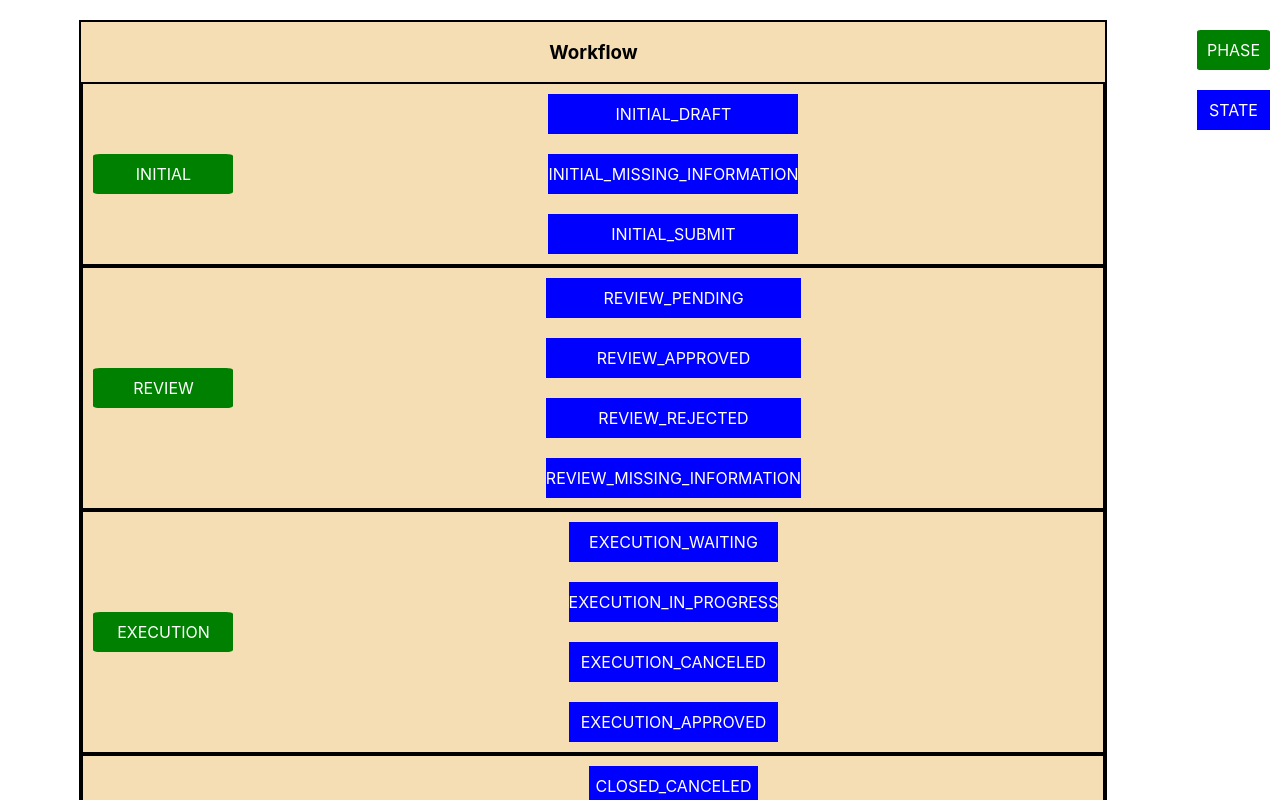
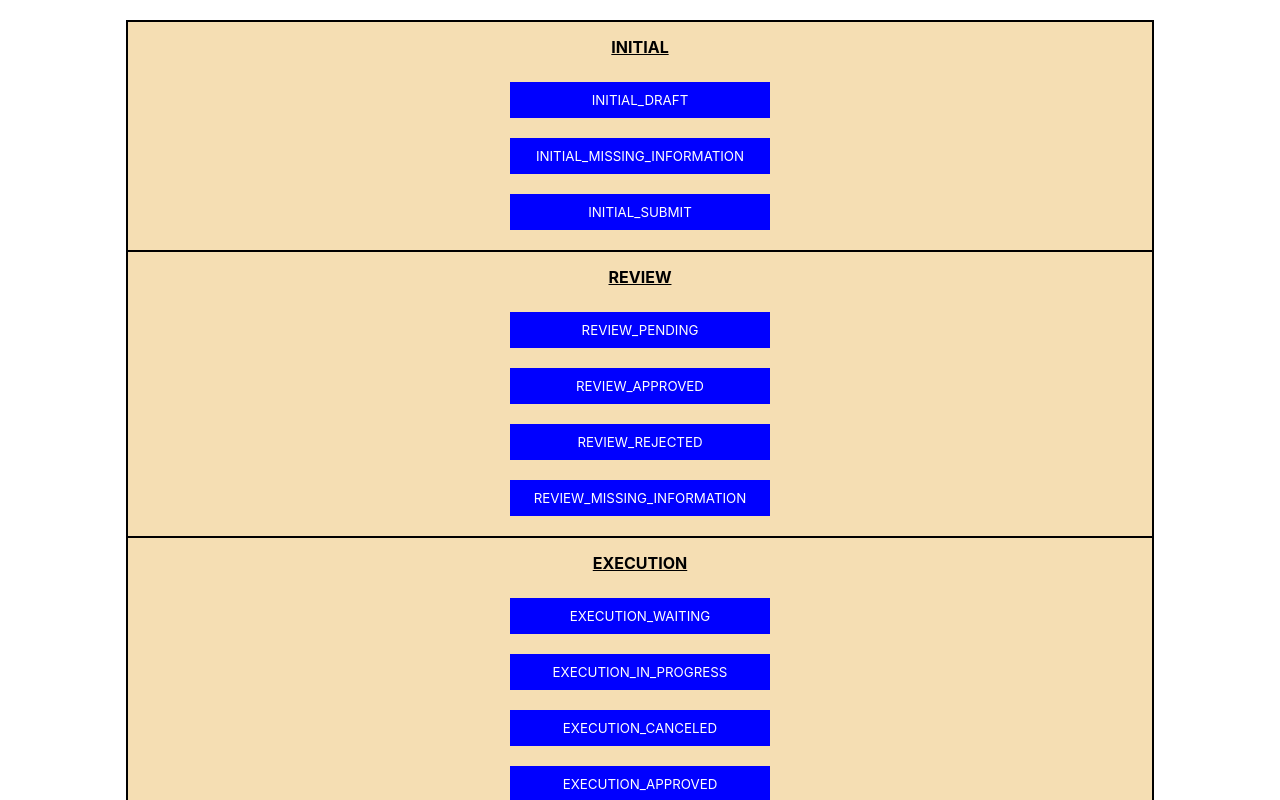
Before and after one commit to FranciscoPontes/workflow-builder, a Next.js app: page / in a window 1280 px wide. Shown: the top 800 px of the page. Built offline with nearby package versions, Linux system fonts and the light colour scheme.

Commit message:
changed UI
Made UI cleaner and more good looking.
Removed the title row.

```diff
--- a/src/components/Layout.tsx
+++ b/src/components/Layout.tsx
@@ -279,7 +279,7 @@ const Layout: React.FC  = () => {
 
     return (<div className={styles.layout}>
                 <WorkflowBox data={workflowData}/>
-                <div id={styles.objectList}>
+                {/* <div id={styles.objectList}>
                     <Phase code={phaseTemplate.code}
                         onClick={() => setShowModal(true)}/>
                     <State code={stateTemplate.code}
@@ -292,7 +292,7 @@ const Layout: React.FC  = () => {
                              description='something'
                              callback={newPhaseHandler}
                              closeHandler={() => setShowModal(false)}
-                />
+                /> */}
             </div>);
 }
 
--- a/src/components/Phase/Phase.module.css
+++ b/src/components/Phase/Phase.module.css
@@ -1,10 +1,12 @@
 .phase {
-    background-color: green;
-    color: white;
-    border-radius: 5%;
+    /* background-color: green; */
+    color: black;
+    font-weight: bold;
+    /* border-radius: 5%; */
     text-align: center;
     /* width: 65%; */
-    padding: 10px;
+    padding: 5px;
     margin: 10px;
     cursor: pointer;
+    text-decoration: underline;
 }
--- a/src/components/State/State.module.css
+++ b/src/components/State/State.module.css
@@ -2,10 +2,15 @@
     background-color: blue;
     color: white;
     text-align: center;
-    /* width: 30%; */
-    padding: 10px 0;
-    margin: 10px;
+    width: 30vh;
+    padding: 10px;
+    margin: 10px 3px;
     cursor: pointer;
+    /* border-radius: 50%; */
+    font-size: smaller;
+    display: flex;
+    align-items: center;
+    justify-content: center;
 }
 
 .notUIState {
--- a/src/components/WorkflowBox/Workflow.module.css
+++ b/src/components/WorkflowBox/Workflow.module.css
@@ -1,6 +1,7 @@
 #box {
     width: 80%;
     border: 2px solid black;
+    border-bottom: none;
     margin: auto;
     min-height: 400px;
     text-align: center;
@@ -10,20 +11,14 @@
 
 .workflowPhases {
     display: flex;
-    /* flex-flow: column; */
+    flex-flow: column;
     align-items: center;
-    border: 2px solid black;
+    /* border-top: 2px solid black; */
+    border-bottom: 2px solid black;
 }
 
 .phase {
-    /* display: flex;
-    flex-flow: row; */
-    position: relative;
-    left: 0%;
-    height: 100%;
-    width: 20vh;
-    /* writing-mode: vertical-rl;
-    text-orientation: mixed; */
+    width: 50%;
 }
 
 .states {
@@ -32,4 +27,5 @@
     margin: auto;
     display: flex;
     flex-flow: column;
+    margin-bottom: 10px;
 }
--- a/src/components/WorkflowBox/WorkflowBox.tsx
+++ b/src/components/WorkflowBox/WorkflowBox.tsx
@@ -18,7 +18,6 @@ export const WorkflowBox = ({data} : workflowProps) => {
 
     return (
         <div id={styles.box} >
-            <h3>Workflow</h3>
             { data.phases.map( phase =>
                 <div className={styles.workflowPhases} key={phase.code}>
                     <div className={styles.phase}>
```
Lines whose indentation alone changed are shown as unchanged.
